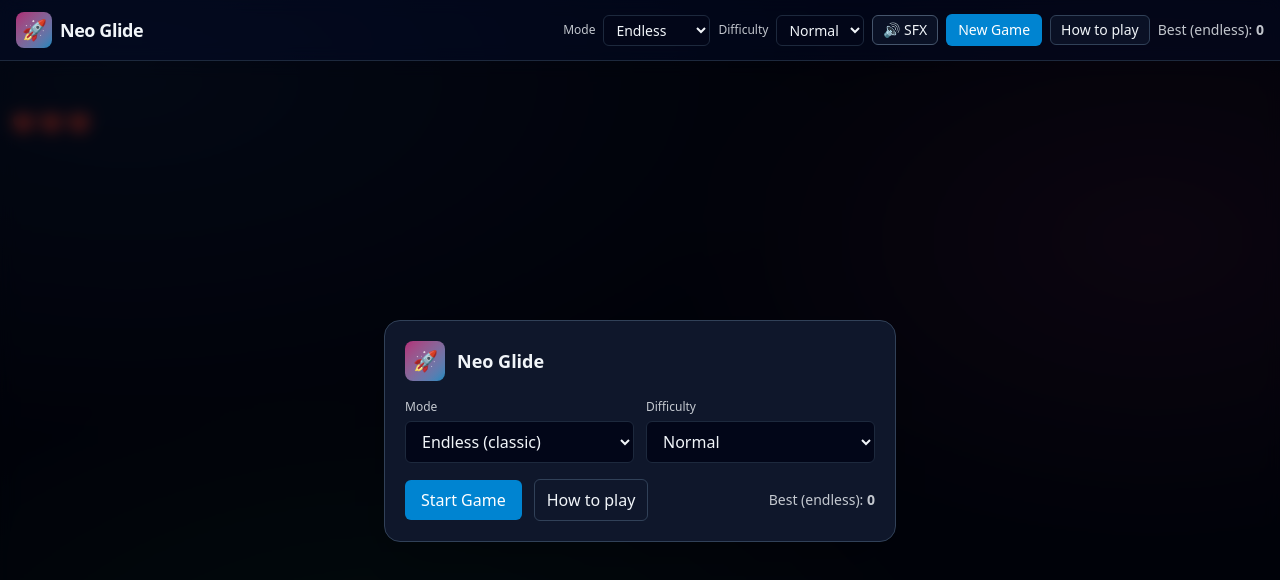
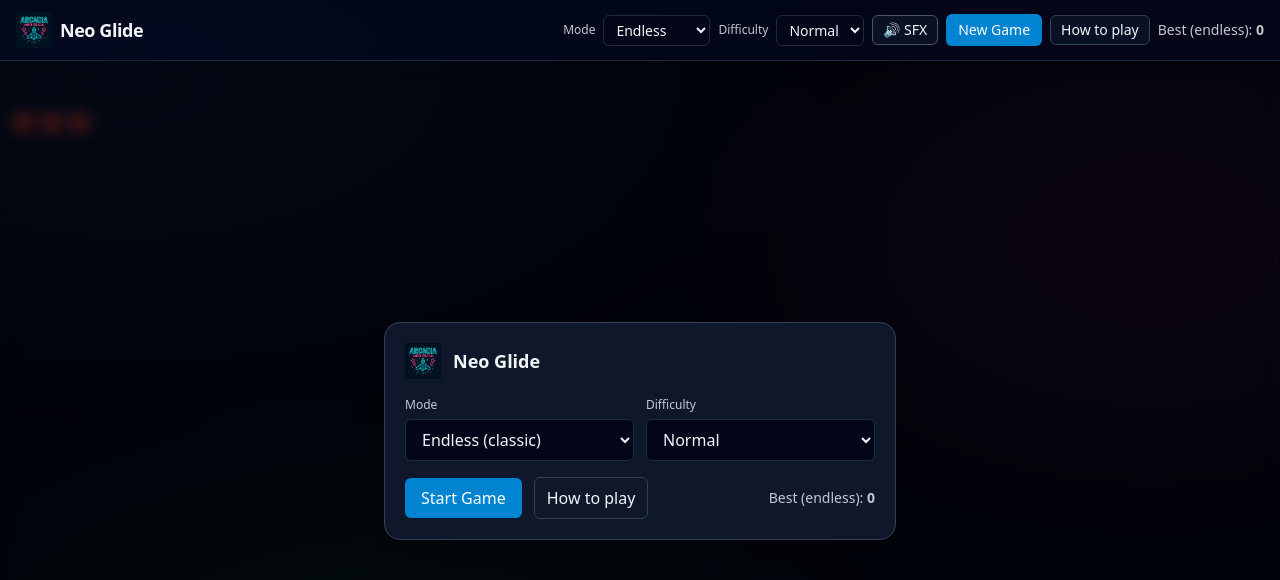
Before and after one commit to akashash007/neonglide, a React (Vite) app: page / in a window 1280 px wide. Shown: the top 580 px of the page. Built offline with nearby package versions, Linux system fonts and the light colour scheme.

Commit message:
feat : Logo implemented

```diff
--- a/index.html
+++ b/index.html
@@ -6,6 +6,7 @@
   <meta name="viewport" content="width=device-width, initial-scale=1.0" />
   <meta name="theme-color" content="#0f172a">
   <title>Neo Glide</title>
+  <link rel="icon" type="image/png" href="/arcadiaNeologo.jpeg?v=1" />
   <meta name="description"
     content="A unique hex-grid puzzle where each move ripples through neighboring runes. Made with React, Vite & Tailwind CSS." />
 </head>
--- a/src/App.jsx
+++ b/src/App.jsx
@@ -55,8 +55,9 @@ export default function App() {
       <header ref={headerRef} className="sticky top-0 z-10 backdrop-blur bg-slate-950/70 border-b border-slate-800">
         <div className="max-w-7xl mx-auto px-3 sm:px-4 py-2 sm:py-3 flex flex-wrap items-center gap-2">
           <div className="flex items-center gap-2">
-            <div className="w-9 h-9 rounded-lg bg-gradient-to-br from-pink-500/70 to-sky-400/70 flex items-center justify-center shadow-glow">
-              <span className="text-xl font-bold">🚀</span>
+            <div className="w-9 h-9 bg-gradient-to-br from-pink-500/70 to-sky-400/70 flex items-center justify-center shadow-glow">
+              {/* <span className="text-xl font-bold">🚀</span> */}
+              <img src="public/arcadiaNeologo.jpeg" alt="Arcadia Neo Logo" />
             </div>
             <h1 className="text-base sm:text-lg font-semibold tracking-tight">Neo Glide</h1>
           </div>
@@ -149,8 +150,9 @@ export default function App() {
           <div className="absolute inset-0 grid place-items-center bg-black/60 backdrop-blur-sm p-4">
             <div className="w-full max-w-lg rounded-2xl border border-slate-700 bg-slate-900 p-5 shadow-2xl">
               <div className="flex items-center gap-3 mb-3">
-                <div className="w-10 h-10 rounded-lg bg-gradient-to-br from-pink-500/70 to-sky-400/70 flex items-center justify-center shadow-glow">
-                  <span className="text-xl font-bold">🚀</span>
+                <div className="w-9 h-9 bg-gradient-to-br from-pink-500/70 to-sky-400/70 flex items-center justify-center shadow-glow">
+                  {/* <span className="text-xl font-bold">🚀</span> */}
+                  <img src="public/arcadiaNeologo.jpeg" alt="Arcadia Neo Logo" />
                 </div>
                 <h2 className="text-lg font-semibold">Neo Glide</h2>
               </div>
```
Also changed, not shown: public/arcadiaNeologo.jpeg (added).
